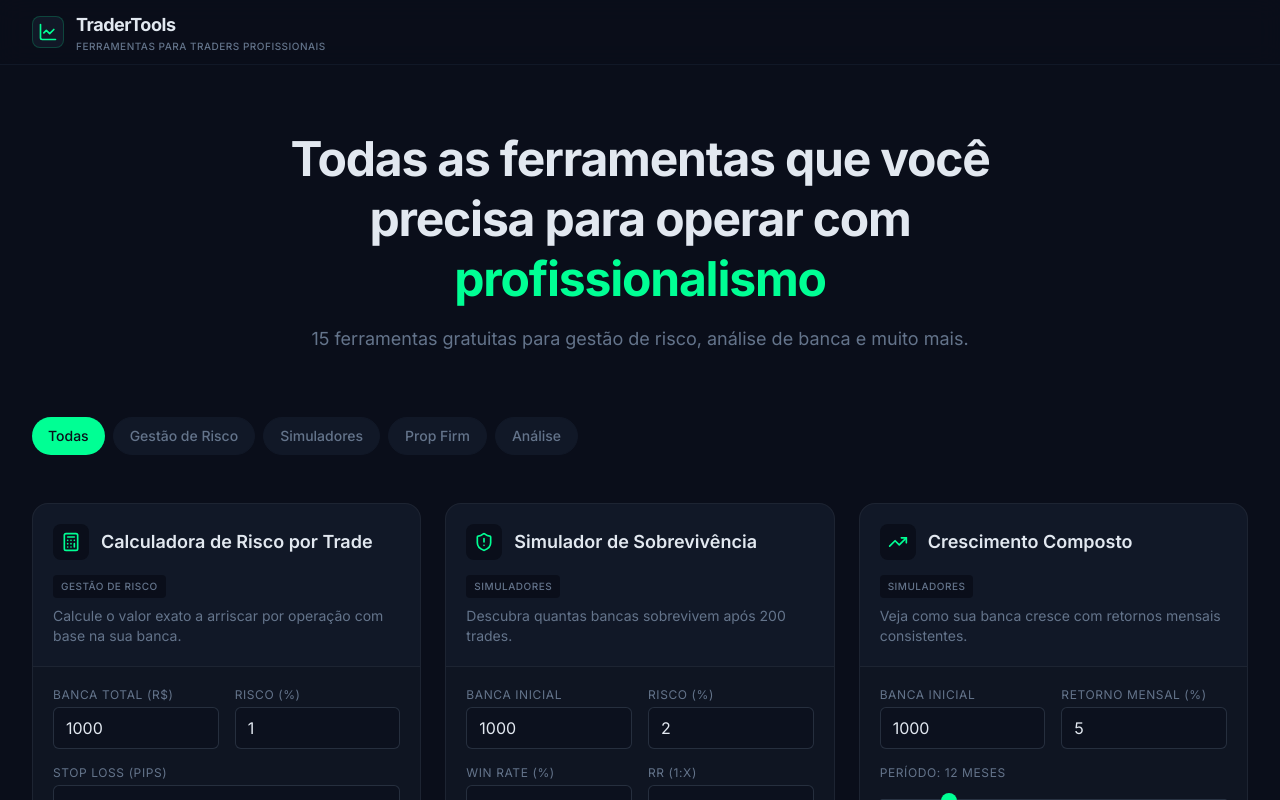
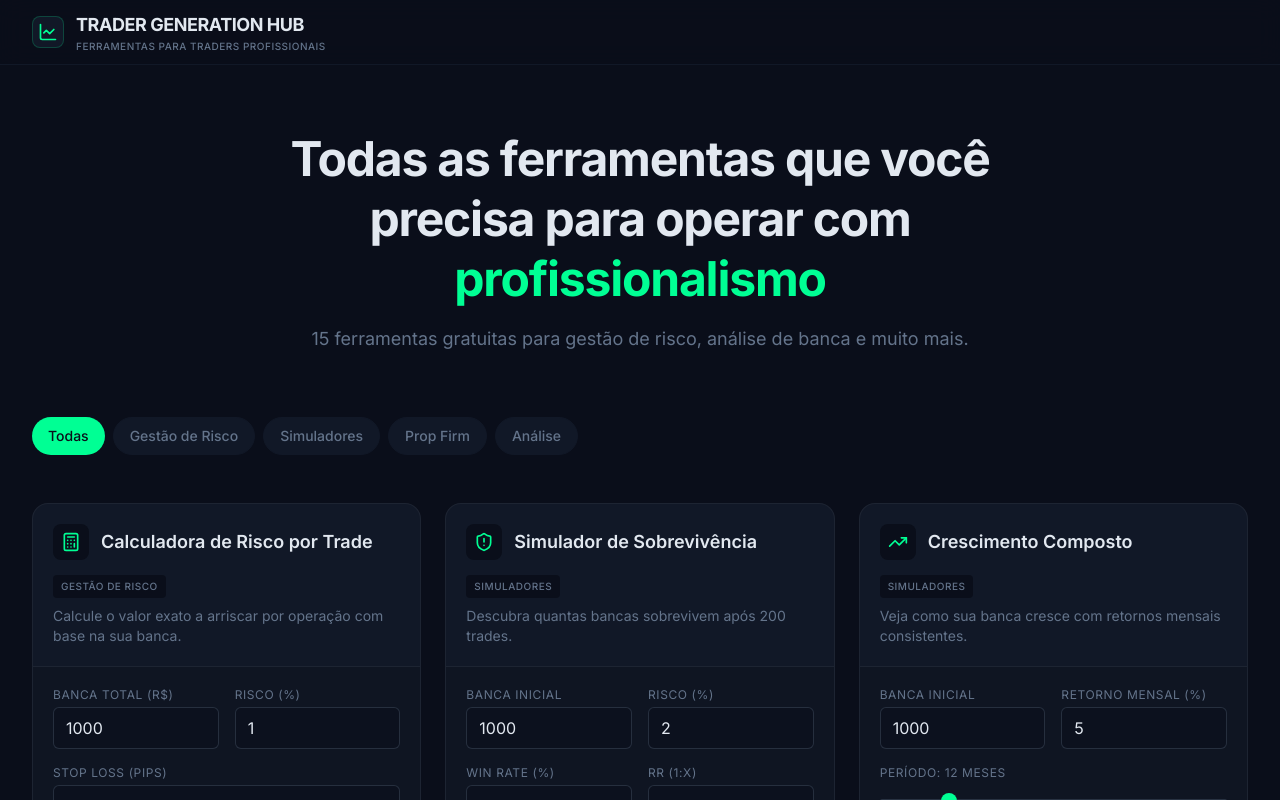
Before and after one commit to gustavoUlisses/hubtg, a Next.js app: page / in a window 1280 px wide. Shown: the top 800 px of the page. Built offline with nearby package versions, Linux system fonts and the light colour scheme.

Commit message:
refactor: Rename application to TRADER GENERATION HUB
Updates the application name and branding across metadata, layout, and homepage to reflect the new application name.

```diff
--- a/app/layout.tsx
+++ b/app/layout.tsx
@@ -13,7 +13,7 @@ const jetbrainsMono = JetBrains_Mono({
 });
 
 export const metadata: Metadata = {
-  title: 'TraderTools | Ferramentas para traders profissionais',
+  title: 'TRADER GENERATION HUB | Ferramentas para traders profissionais',
   description: '15 ferramentas gratuitas para gestão de risco, análise de banca e muito mais',
 };
 
--- a/app/page.tsx
+++ b/app/page.tsx
@@ -192,7 +192,7 @@ export default function Home() {
               <LineChart className="w-5 h-5 text-primary" />
             </div>
             <div>
-              <h1 className="font-bold text-lg tracking-tight">TraderTools</h1>
+              <h1 className="font-bold text-lg tracking-tight">TRADER GENERATION HUB</h1>
               <p className="text-[10px] text-muted uppercase tracking-wider font-medium">
                 Ferramentas para traders profissionais
               </p>
@@ -275,7 +275,7 @@ export default function Home() {
       <footer className="border-t border-surface bg-background py-8">
         <div className="max-w-7xl mx-auto px-4 sm:px-6 lg:px-8 text-center">
           <p className="text-sm text-muted mb-2">
-            TraderTools © 2025 — Ferramentas para traders profissionais
+            TRADER GENERATION HUB © 2025 — Ferramentas para traders profissionais
           </p>
           <p className="text-xs text-muted/60">
             As ferramentas são para fins educacionais. Não constituem
--- a/metadata.json
+++ b/metadata.json
@@ -1,5 +1,5 @@
 {
-  "name": "TraderTools",
+  "name": "TRADER GENERATION HUB",
   "description": "15 professional tools for Forex traders",
   "requestFramePermissions": []
 }
```
